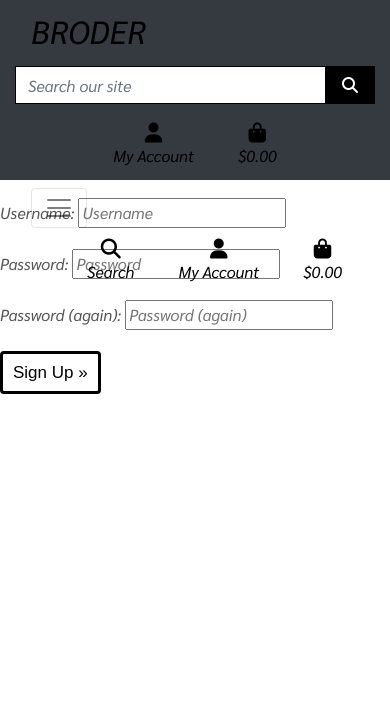
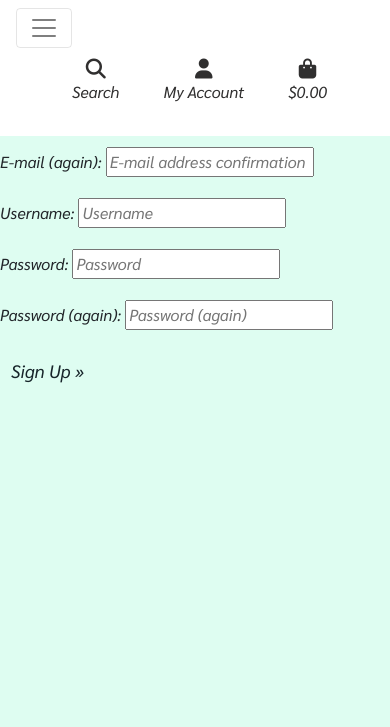
Before and after one commit to Code-Institute-Submissions/Federvgh-ms4-broder, a Django app: page /accounts/signup/ in a window 390 px wide. Shown: the top 727 px of the page. Run offline with Django 3.2, Linux system fonts and the light colour scheme; some libraries are stand-ins or nearby versions.

Commit message:
fixed responsivness - changed colors on navbar

```diff
--- a/static/css/base.css
+++ b/static/css/base.css
@@ -3,10 +3,9 @@ html {
 }
 
 body {
-    background-color: #ffffff;
+    background-color: #defdf1;
     background-size: cover;
     height: calc(100vh - 164px);
-    color: #555;
     font-family: 'Sarabun';
 }
 
@@ -20,7 +19,7 @@ body {
 }
 
 .logo-font {
-    text-transform: uppercase;
+    color: #defdf1;
 }
 
 .main-logo-link {
@@ -47,7 +46,7 @@ body {
 }
 
 .text-black {
-    color: #000 !important;
+    color: rgb(48, 47, 47) !important;
 }
 
 .border-black {
@@ -81,6 +80,16 @@ a.category-badge > span.badge:hover {
 .update-link,
 .remove-item {
     cursor: pointer;
+}
+
+.bg-esmeralda {
+    background-color: #666b6d;;
+    padding-bottom: 15px;
+    padding-top: 15px;
+}
+
+.dropdown-menu{
+    background-color: #defdf1;
 }
 
 /* ------------------------------- bootstrap toasts */
@@ -153,21 +162,20 @@ a.category-badge > span.badge:hover {
 
 /*----------buttons categories -----------*/
 button {
-    transition: all .5s ease;
-    color: rgb(0, 0, 0);
-    border: 3px solid rgb(0, 0, 0);
-    font-family:'Montserrat', sans-serif;
+    transition: all 1.5s ease;
+    color: #17252a;
+    border: 1px solid #defdf1;
     text-align: center;
     line-height: 1;
-    font-size: 17px;
+    font-size: 18px;
     background-color : transparent;
     padding: 10px;
     outline: none;
     border-radius: 4px;
 }
 button:hover {
-    color: #001F3F;
-    background-color: rgb(136, 127, 127);
+
+    background-color: #c2c2c2;
 }
 
 /* -------------------------------- Media Queries */
--- a/templates/base.html
+++ b/templates/base.html
@@ -36,7 +36,7 @@
   </head>
   <body>
     <header class="container-fluid fixed-top">
-      <div class="row bg-dark">
+      <div id="topnav" class="row bg-esmeralda pt-lg-2 d-none d-lg-flex">
           <div class="col-12 col-lg-4 my-auto py-1 py-lg-0 text-center text-lg-left">
               <a href="{% url 'home' %}" class="nav-link main-logo-link">
                   <h2 class="logo-font text-black my-0">Broder</h2>
@@ -94,8 +94,9 @@
                   </li>
               </ul>
           </div>
+	<div class="col-12 col-lg-4 my-auto py-1 py-lg-0"></div>
       </div>
-      <div>
+      <div class="row bg-white">
         <nav class="navbar navbar-expand-lg navbar-light w-100">
             <button class="navbar-toggler" type="button" data-toggle="collapse" data-target="#main-nav" aria-controls="main-nav" aria-expanded="false" aria-label="Toggle navigation">
                 <span class="navbar-toggler-icon"></span>
--- a/templates/includes/main-nav.html
+++ b/templates/includes/main-nav.html
@@ -2,7 +2,7 @@
     <ul class="navbar-nav w-auto mx-auto category-nav">
         <li class="nav-item dropdown">
             <a class="logo-font nav-link text-black m-1" href="#" id="Product1" data-toggle="dropdown" aria-haspopup="true" aria-expanded="false">
-                <button>Product 0</button>
+                <button>All Products</button>
             </a>
             <div class="dropdown-menu border-0" aria-labelledby="all-products-link">
                 <a href="" class="dropdown-item">By Price</a>
@@ -13,22 +13,22 @@
         </li>
         <li class="nav-item px-4" id="#">
             <a class="logo-font nav-link text-black m-1" href="#">
-                <button>Product 1</button>
+                <button>Towels</button>
             </a>
         </li>
         <li class="nav-item px-4" id="#">
             <a class="logo-font nav-link text-black m-1" href="#">
-                <button>Product 2</button>
+                <button>Robes</button>
             </a>
         </li>
         <li class="nav-item px-4" id="#">
             <a class="logo-font nav-link text-black m-1" href="#">
-                <button>Product 3</button>
+                <button>Bibs</button>
             </a>
         </li>
         <li class="nav-item px-4" id="#">
             <a class="logo-font nav-link text-black m-1" href="#">
-                <button>Product 4</button>
+                <button>Embroidery</button>
             </a>
         </li>
     </ul>
```
Also changed, not shown: templates/includes/mobile-top-header.html (indentation only).
